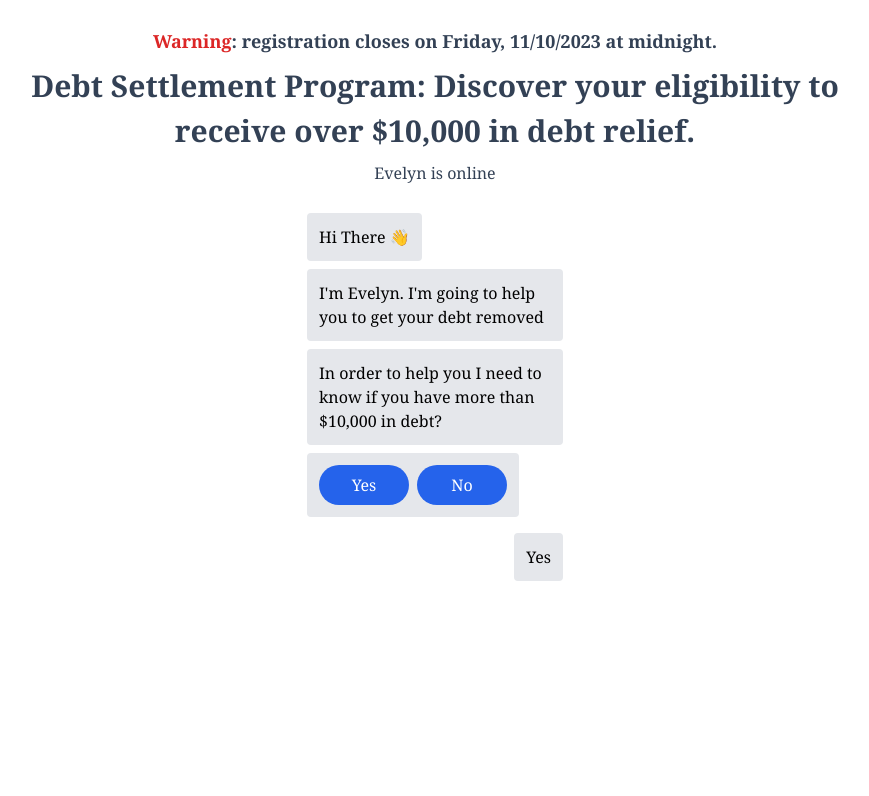
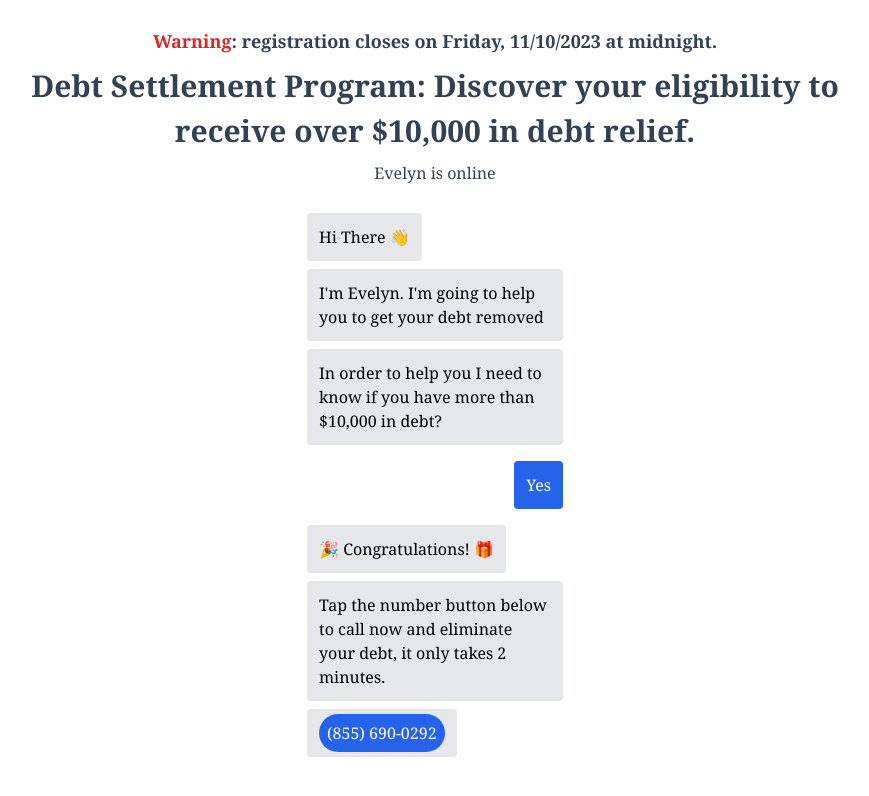
Before and after one commit to sakibovi123/chat_en_v2, a plain HTML site: page index.html in a window 1280 px wide. Both pictures are taken after a click on the button "Yes". Shown: the whole page, without its empty margins (205-1074 px from the left). Drawn offline with nearby package versions, Linux system fonts and the light colour scheme.

Commit message:
step 1 2nd step ongoing

```diff
--- a/assets/js/main.js
+++ b/assets/js/main.js
@@ -38,8 +38,33 @@ if( currentStep === 1 ) {
         if( buttonValue === "Yes" ) {
             $("#user-response-1 > p").eq(0).removeClass("hidden")
             $("#user-response-1 > p").eq(0).text(buttonValue)
+
+            $("#step-1 > div").addClass("hidden")
+            setTimeout(() => {
+                $("#step-1-yes-response > p").eq(0).removeClass("hidden")
+            }, 1200)
+
+            setTimeout(() => {
+                $("#step-1-yes-response > p").eq(1).removeClass("hidden")
+            }, 1500)
+
+            setTimeout(() => {
+                $("#step-1-yes-response > p").eq(2).removeClass("hidden")
+            }, 2000)
+
+
         } else {
+            $("#user-response-1 > p").eq(0).removeClass("hidden")
             $("#user-response-1 > p").eq(0).text("No")
+
+
+            $("#step-1 > div").addClass("hidden")
+
+            currentStep += 1
+
+            if( currentStep === 2 ) {
+
+            }
         }
 
     })
--- a/index.html
+++ b/index.html
@@ -44,8 +44,25 @@
 
         <!-- user reply 1   (Yes)  -->
         <div id="user-response-1" class="container mx-auto  w-[20%] flex items-center justify-end my-4">
-            <p class="bg-gray-200 p-3 rounded hidden"></p>
+            <p class="bg-blue-600 p-3 rounded hidden text-white"></p>
         </div>
+
+
+        <!-- user response == yes -->
+        <div id="step-1-yes-response" class="container mx-auto flex flex-col items-start justify-start w-[20%] gap-2">
+            <p class="bg-gray-200 p-3 rounded hidden font-normal">🎉 Congratulations! 🎁</p>
+            <p class="bg-gray-200 p-3 rounded hidden font-normal">Tap the number button below to call now and eliminate your debt, it only takes 2 minutes.</p>
+            <p class="bg-gray-200 p-3 rounded hidden font-normal">
+                <a href="tel: number" class="p-2 rounded-full text-white bg-blue-600">(855) 690-0292</a>
+            </p>
+            <!-- <div class="button-div bg-gray-200 p-3 rounded flex items-center justify-between gap-2 hidden">
+                <button class="bg-blue-600 p-2 w-[90px] text-white rounded-full" value="Yes">Yes</button>
+                <button class="bg-blue-600 p-2 w-[90px] text-white rounded-full" value="No">No</button>
+            </div> -->
+        </div>
+
+        <!-- user response == yes ends -->
+
         <!-- user reply 1 ends (yes) -->
 
     </div>
```
